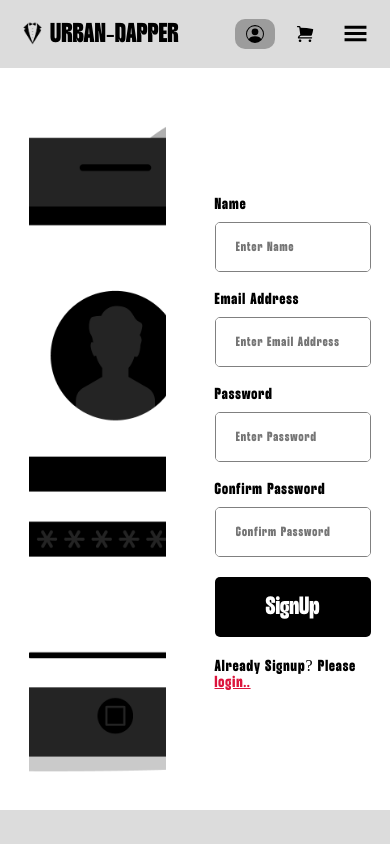
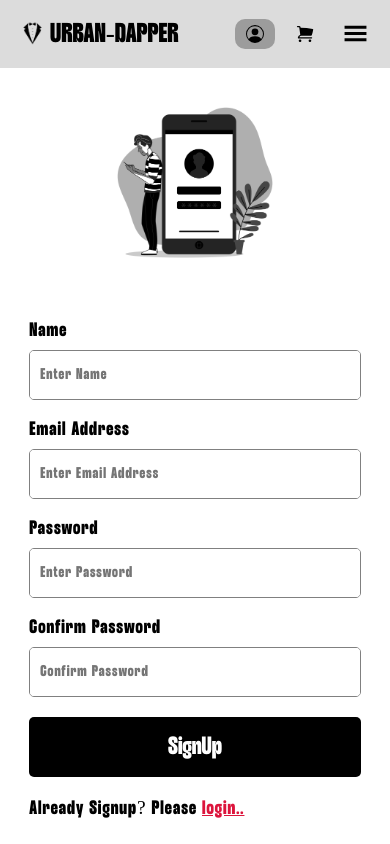
Before and after one commit to Nikhil-Jalandhra/Urban-Dapper, a React (Vite) app: page /signup in a window 390 px wide. Shown: the top 844 px of the page. Built offline with nearby package versions, Linux system fonts and the light colour scheme.

Commit message:
work on login,signup component #responsivness

```diff
--- a/src/Pages/Login.css
+++ b/src/Pages/Login.css
@@ -14,15 +14,15 @@
 }
 
 .loginImageContainer {
-    width: 70%;
-    height: 90%;
+    width: 80%;
+    height: 80%;
     overflow: hidden;
 }
 
 .loginImageContainer img {
     width: 100%;
     height: 100%;
-    object-fit: cover;
+    object-fit: contain;
 }
 
 .loginInputContianer {
@@ -33,7 +33,7 @@
 }
 
 .loginInputContianer p {
-    margin: 20px 0 10px 0;
+    margin: 15px 0 ;
     letter-spacing: 1px;
 }
 
@@ -68,3 +68,55 @@
     text-decoration: underline;
     color: crimson;
 }
+
+@media screen and (max-width: 500px) {
+    .loginContainer {
+        width: 100%;
+        display: inline;
+        font-size: 5vw;
+    }
+    .loginTwinsContainer {
+        width: 100%;
+    }
+    .loginImageContainer {
+        margin: 10vw 0;
+        width: 70vw;
+        overflow: hidden;
+    }
+    .loginInputContianer {
+        width: 85%;
+        display: flex;
+        flex-direction: column;
+        justify-content: center;
+        margin-bottom: 20px;
+    }
+    .loginInputTwins input {
+        font-size: 4vw;
+        padding: 5px 10px;
+    }
+}
+
+@media screen and (max-height: 430px) {
+    .loginContainer {
+        font-size: 6vh;
+        height: 100vh;
+    }
+    .loginInputTwins {
+        width: 100%;
+        height: 30px;
+    }
+    .loginInputTwins input {
+        padding: 0px 10px;
+        font-size: 4vh;
+    }
+    .loginInputContianer button {
+        width: 100%;
+        height: 30px;
+        color: white;
+        background-color: black;
+        margin-top: 20px;
+        font-size: 6vh;
+        border: none;
+        border-radius: 5px;
+    }
+}
--- a/src/Pages/SignUp.css
+++ b/src/Pages/SignUp.css
@@ -14,15 +14,15 @@
 }
 
 .signUpImageContainer {
-    width: 70%;
-    height: 90%;
+    width: 80%;
+    height: 80%;
     overflow: hidden;
 }
 
 .signUpImageContainer img {
     width: 100%;
     height: 100%;
-    object-fit: cover;
+    object-fit: contain;
 }
 
 .signUpInputContianer {
@@ -68,3 +68,58 @@
     text-decoration: underline;
     color: crimson;
 }
+
+@media screen and (max-width: 500px) {
+    .signUpContainer {
+        width: 100%;
+        display: inline;
+        font-size: 5vw;
+    }
+    .signUpTwinsContainer {
+        width: 100%;
+    }
+    .signUpImageContainer {
+        margin: 10vw 0;
+        width: 40vw;
+        overflow: hidden;
+    }
+    .signUpInputContianer {
+        width: 85%;
+        display: flex;
+        flex-direction: column;
+        justify-content: center;
+        margin-bottom: 20px;
+    }
+    .signUpInputTwins input {
+        font-size: 4vw;
+        padding: 5px 10px;
+    }
+}
+
+
+@media screen and (max-height: 430px) {
+    .signUpContainer {
+        font-size: 6vh;
+        min-height: 400px;
+    }
+    .signUpInputTwins {
+        width: 100%;
+        height: 30px;
+    }
+    .signUpInputTwins input {
+        padding: 0px 10px;
+        font-size: 4vh;
+    }
+    .signUpInputContianer button {
+        width: 100%;
+        height: 30px;
+        font-size: 4vh;
+        margin-top: 10px;
+    }
+    .signUpInputContianer p {
+        margin: 10px 0;
+    }
+    .signUpInputContianer {
+        margin: 10px 0;
+    }
+}
```
